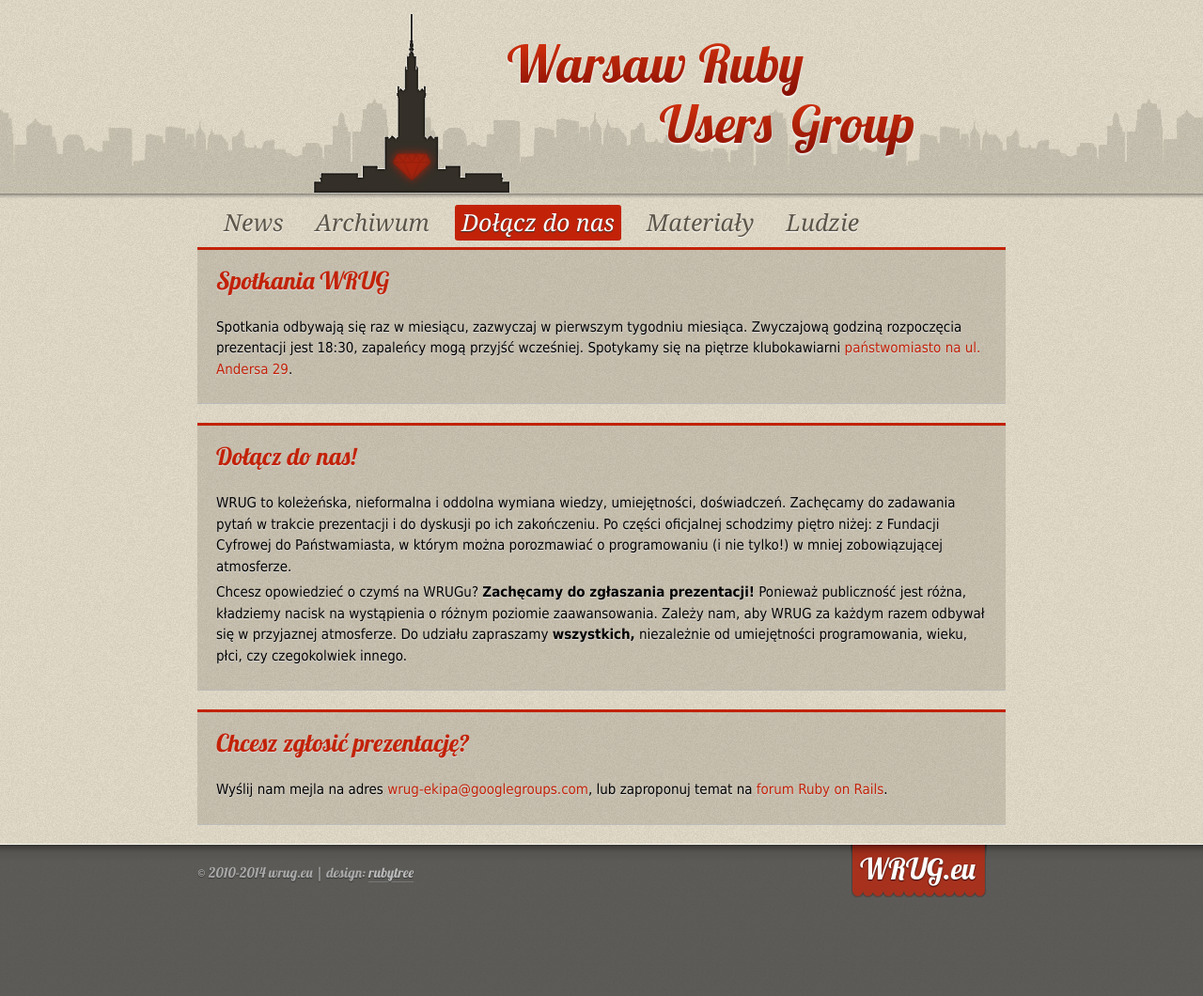
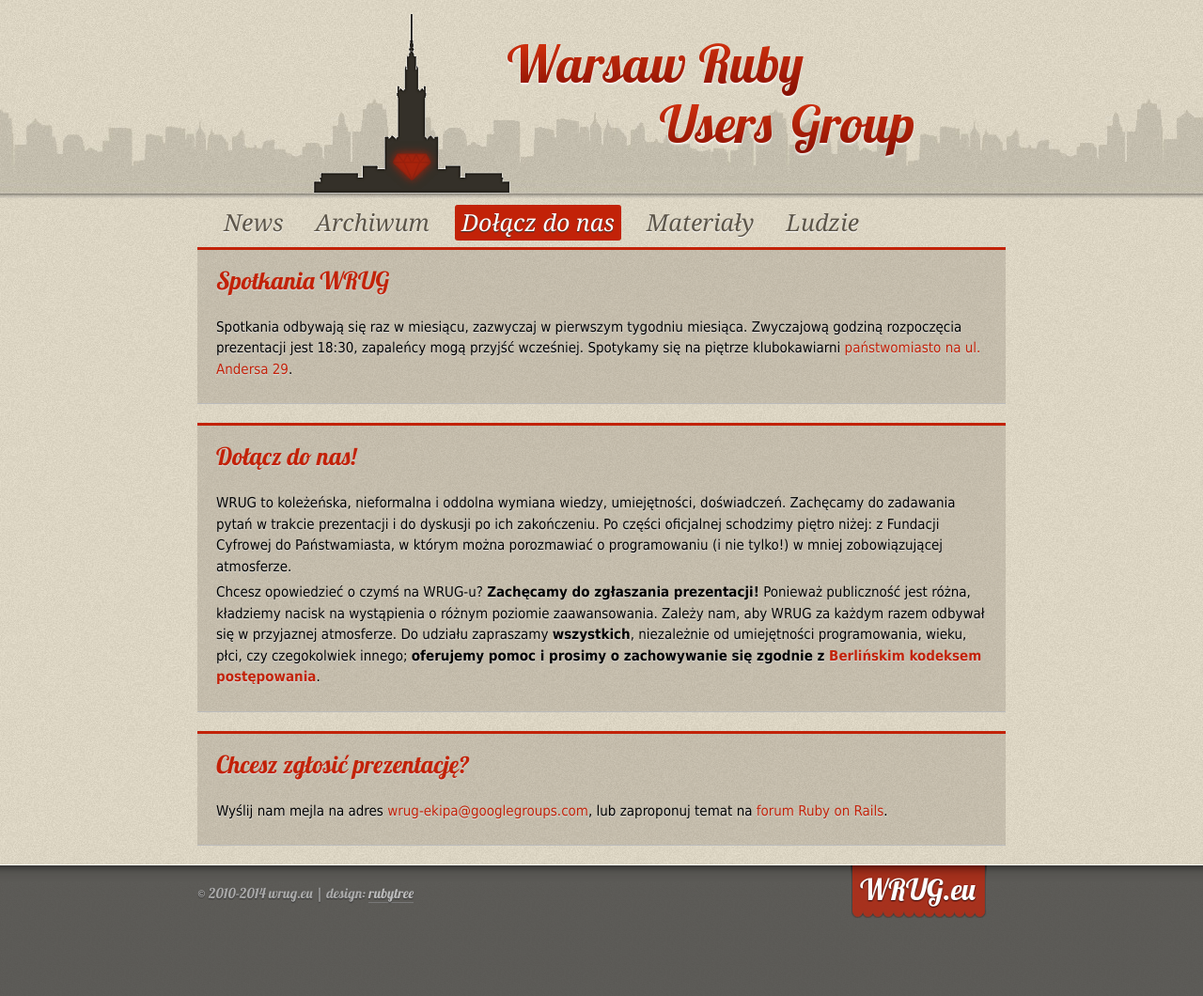
Before and after one commit to wrug/wrug.eu, a Jekyll site: the page built from join.html, in a window 1280 px wide. Shown: the whole page at 94% size. Built offline with Jekyll 4.4.1, drawn with Linux system fonts in a browser that asks for light colours; before the commit the page ends 1038 px from its top, so only the background shows below that.

Commit message:
link Berlin Code of Conduct

```diff
--- a/join.html
+++ b/join.html
@@ -14,7 +14,7 @@
     <h1>Dołącz do nas!</h1>
   </header>
   <p>WRUG to koleżeńska, nieformalna i oddolna wymiana wiedzy, umiejętności, doświadczeń. Zachęcamy do zadawania pytań w trakcie prezentacji i do dyskusji po ich zakończeniu. Po części oficjalnej schodzimy piętro niżej: z Fundacji Cyfrowej do Państwamiasta, w którym można porozmawiać o programowaniu (i nie tylko!) w mniej zobowiązującej atmosferze.</p>
-  <p>Chcesz opowiedzieć o czymś na WRUGu? <b>Zachęcamy do zgłaszania prezentacji!</b> Ponieważ publiczność jest różna, kładziemy nacisk na wystąpienia o różnym poziomie zaawansowania. Zależy nam, aby WRUG za każdym razem odbywał się w przyjaznej atmosferze. Do udziału zapraszamy <b>wszystkich,</b> niezależnie od umiejętności programowania, wieku, płci, czy czegokolwiek innego.</p>
+  <p>Chcesz opowiedzieć o czymś na WRUG-u? <b>Zachęcamy do zgłaszania prezentacji!</b> Ponieważ publiczność jest różna, kładziemy nacisk na wystąpienia o różnym poziomie zaawansowania. Zależy nam, aby WRUG za każdym razem odbywał się w przyjaznej atmosferze. Do udziału zapraszamy <b>wszystkich</b>, niezależnie od umiejętności programowania, wieku, płci, czy czegokolwiek innego; <b>oferujemy pomoc i prosimy o zachowywanie się zgodnie z <a href='http://rubyberlin.github.io/code-of-conduct/pl/'>Berlińskim kodeksem postępowania</a></b>.</p>
 </article>
 <article class="news">
   <h1>Chcesz zgłosić prezentację?</h1>
```
